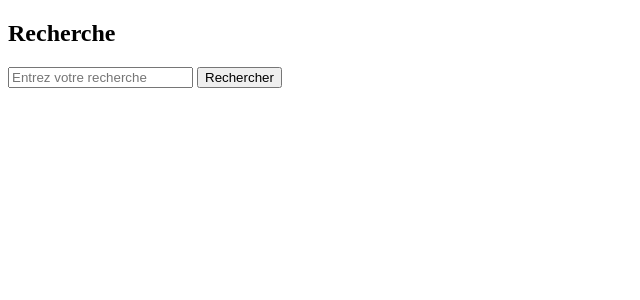
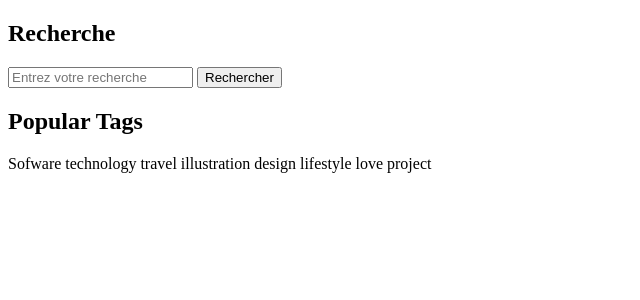
Before and after one commit to StevenLignereux/siteKiKlak, a Symfony app: template templates/main/search.html.twig in a window 1280 px wide. Shown: the top 300 px of the page, without its empty margins (0-640 px from the left). Run offline with Twig, Linux system fonts and the light colour scheme; the template is opened without the code that fills it, so the values that code supplies are empty; some libraries are stand-ins or nearby versions.

Commit message:
popular tags

```diff
--- a/templates/main/search.html.twig
+++ b/templates/main/search.html.twig
@@ -9,4 +9,17 @@
             <button class="btn form-btn">Rechercher</button>
         </div>
     </div>
+    <div class="popular-tags">
+        <h2>Popular Tags</h2>
+        <div class="tags flex-row">
+            <span class="tag">Sofware</span>
+            <span class="tag">technology</span>
+            <span class="tag">travel</span>
+            <span class="tag">illustration</span>
+            <span class="tag">design</span>
+            <span class="tag">lifestyle</span>
+            <span class="tag">love</span>
+            <span class="tag">project</span>
+        </div>
+    </div>
 {% endblock %}
```
